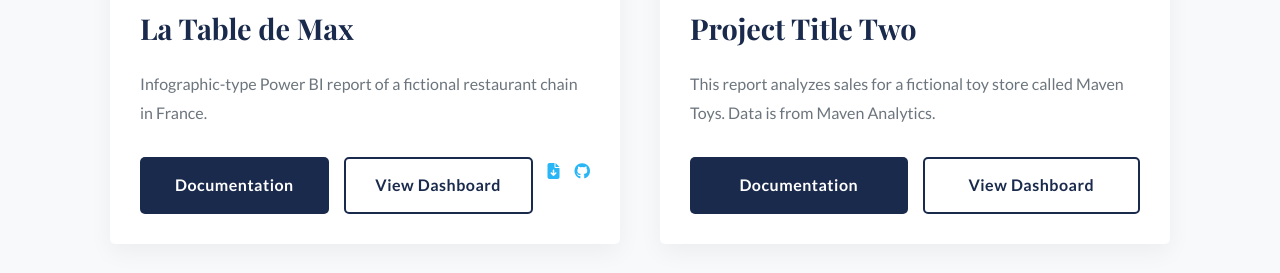
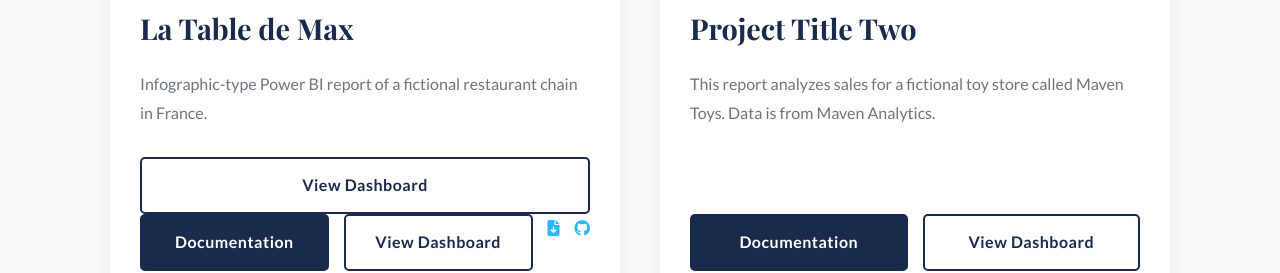
Before and after one commit to soniaguzmanhabegger/soniaguzmanhabegger.github.io, a plain HTML site: page index.html in a window 1280 px wide. Shown: the part 1696-1969 px from the top of the page. Drawn offline with nearby package versions, Linux system fonts and the light colour scheme.

Commit message:
Update index.html

```diff
--- a/index.html
+++ b/index.html
@@ -85,6 +85,8 @@
                 <div class="project-card-content">
                     <h3>La Table de Max</h3>
                     <p>Infographic-type Power BI report of a fictional restaurant chain in France.</p>
+                        <a href="https://github.com/soniaguzmanhabegger/La-Table-de-Max" target="_blank" class="btn btn-secondary">View Dashboard</a>
+
                     <div class="project-buttons">
                         <!--💡UPDATE: Add link to your project's code/documentation on GitHub-->
                         <a href="https://github.com/soniaguzmanhabegger/La-Table-de-Max" target="_blank" class="btn">Documentation</a>
```
